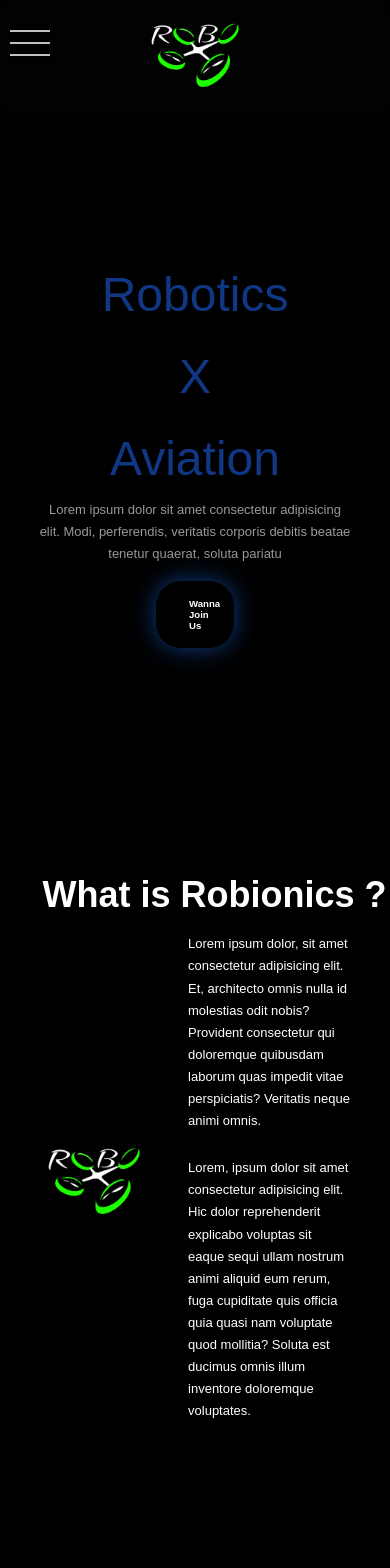
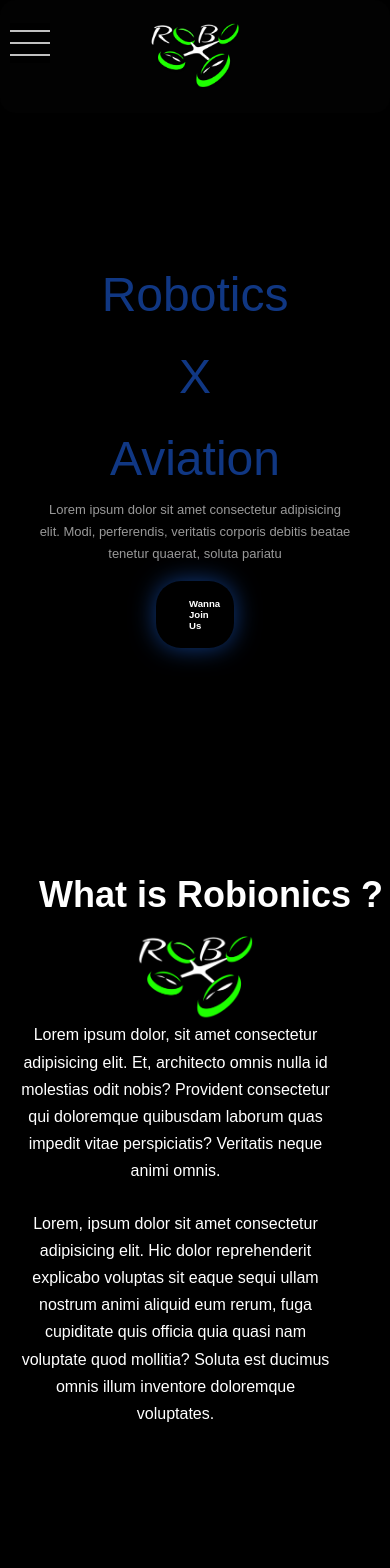
Before and after one commit to RndmCodeGuy20/Official_Website, a React (Vite) app: page / in a window 390 px wide. Shown: the top 1568 px of the page. Built offline with nearby package versions, Linux system fonts and the light colour scheme.

Commit message:
made the about section responsive for small and medium devices

```diff
--- a/src/components/About/About.module.css
+++ b/src/components/About/About.module.css
@@ -23,7 +23,6 @@
     .newsection header h2{
         width: 100%;
         font-size: 2.25rem;
-        text-align: center;
         margin: 0;
     }
     .aboutMain div img{
@@ -32,8 +31,38 @@
 
     .aboutDescription{
         width: 75%;
-        font-size: small;
+        font-size: medium;
     }
     .aboutMain{
+
     }
 }
+@media screen and (max-width: 675px) {
+        .aboutDescription{
+            width: 75%;
+            font-size: small;
+    }
+}
+@media screen and (max-width: 512px) {
+    .newsection header h2{
+        width: 100%;
+        font-size: 2.25rem;
+        margin: 0;
+    }
+    .aboutMain div img{
+        width: 40%;
+    }
+
+    .aboutDescription{
+        width: 100%;
+        font-size: medium;
+    }
+    .aboutDescription p{
+        width: 90%;
+        margin: 0 auto;
+        text-align: center;
+    }
+    .aboutMain{
+        flex-direction: column;
+    }
+}
```
